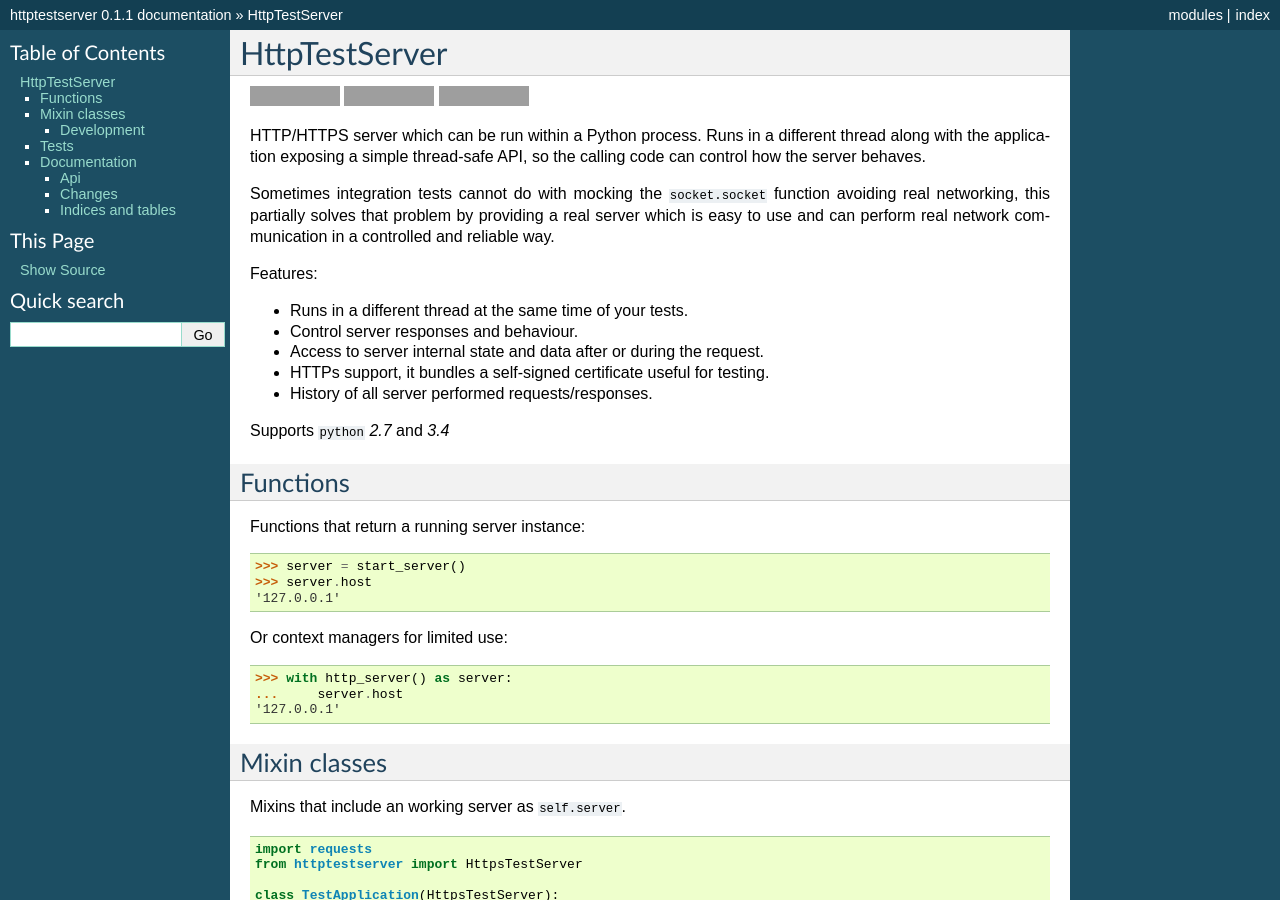
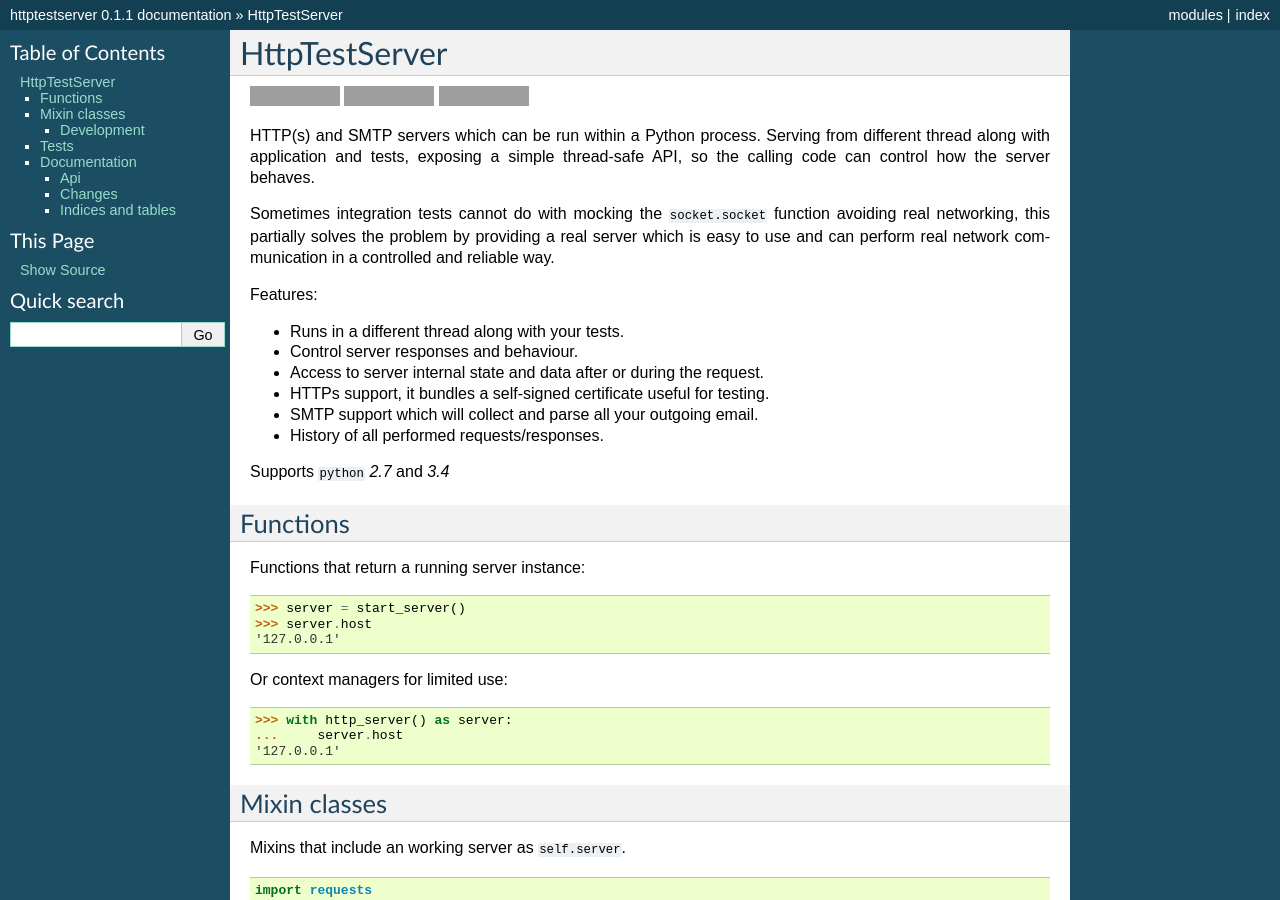
Before and after one commit to grupotaric/httptestserver, a Sphinx documentation site: the page built from docs/source/index.rst, in a window 1280 px wide and 900 px high. Built offline with Sphinx 7.4.7, drawn with Linux system fonts in a browser that asks for light colours; some of the changed text lies outside the part shown; grey boxes are pictures that could not be loaded.

Commit message:
Update documentation

```diff
--- a/README.rst
+++ b/README.rst
@@ -13,23 +13,23 @@ HttpTestServer
     :target: https://travis-ci.org/grupotaric/httptestserver
     :alt: Last build status
 
-HTTP/HTTPS server which can be run within a Python process. Runs in a
-different thread along with the application exposing a simple thread-safe API,
-so the calling code can control how the server behaves.
+HTTP(s) and SMTP servers which can be run within a Python process. Serving
+from different thread along with application and tests, exposing a simple
+thread-safe API, so the calling code can control how the server behaves.
 
 Sometimes integration tests cannot do with mocking the ``socket.socket``
-function avoiding real networking, this partially solves that problem by
+function avoiding real networking, this partially solves the problem by
 providing a real server which is easy to use and can perform real network
 communication in a controlled and reliable way.
 
 Features:
 
-* Runs in a different thread at the same time of your tests.
+* Runs in a different thread along with your tests.
 * Control server responses and behaviour.
 * Access to server internal state and data after or during the request.
 * HTTPs support, it bundles a self-signed certificate useful for testing.
-* History of all server performed requests/responses.
-
+* SMTP support which will collect and parse all your outgoing email.
+* History of all performed requests/responses.
 
 Supports ``python`` *2.7* and *3.4*
 
--- a/docs/source/index.rst
+++ b/docs/source/index.rst
@@ -15,20 +15,28 @@ Functions which return a running server instance:
 
 .. autofunction:: start_server
 .. autofunction:: start_ssl_server
+.. autofunction:: start_smtp_server
 
 Context managers for short in-place usage:
 
 .. autofunction:: http_server
 .. autofunction:: https_server
+.. autofunction:: smtp_server
 
-The :class:`Server` class, with all the available functionality:
+The :class:`Server` class, with all the available functionality for http and
+https:
 
 .. autoclass:: Server
     :members:
 
 The default handler is :class:`Handler` but it can be subclassed and extended:
 
-.. autoclass:: httptestserver.server.Handler
+.. autoclass:: httptestserver.http_server.Handler
+    :members:
+
+The :class:`SmtpServer` class helps to test real application mailing:
+
+.. autoclass:: SmtpServer
     :members:
 
 Some mixins to start the server and use it directly from tests.
```
Also changed, not shown: other parts of docs/source/index.rst (+5 -0 lines), 3 other files.
